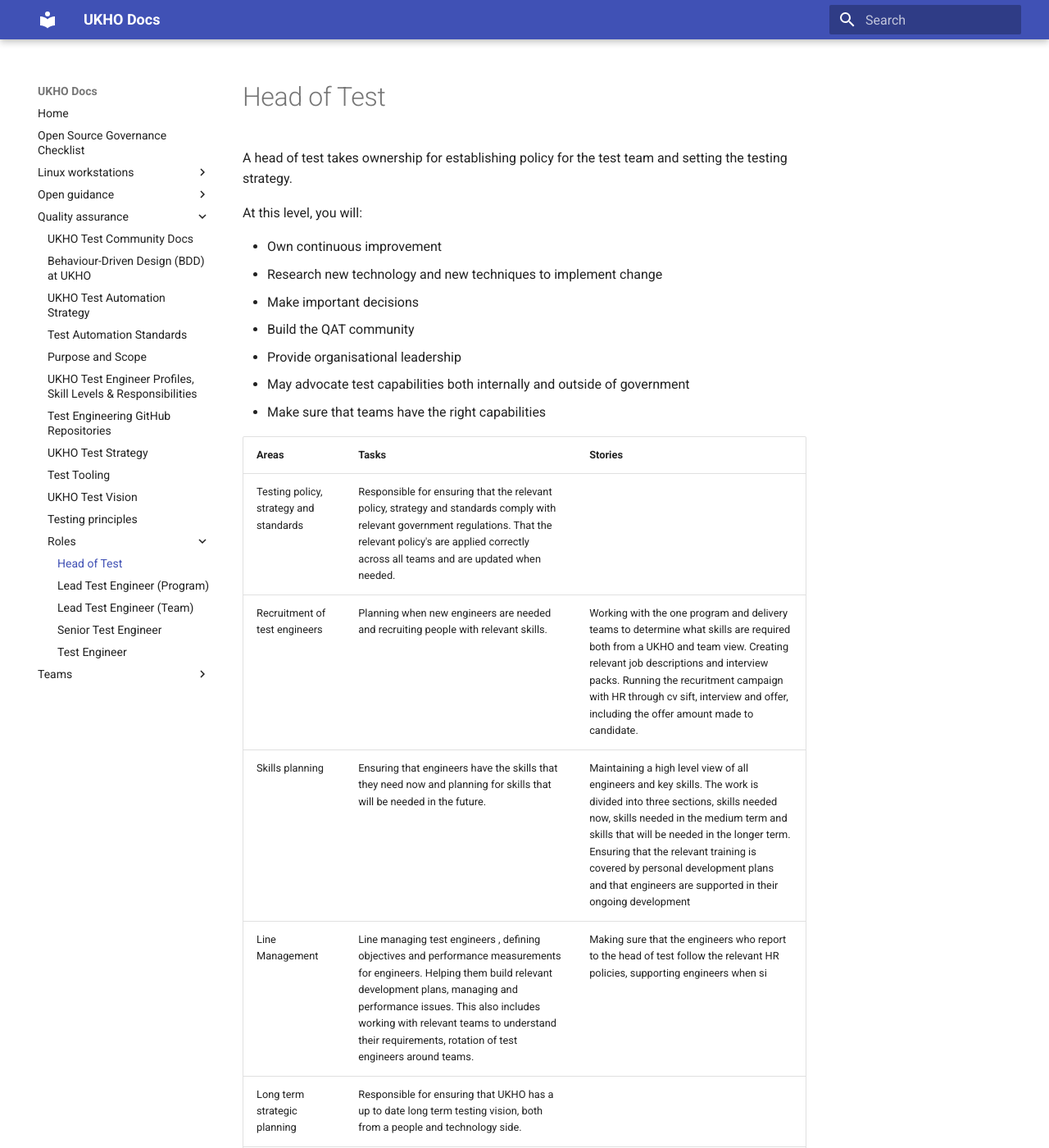
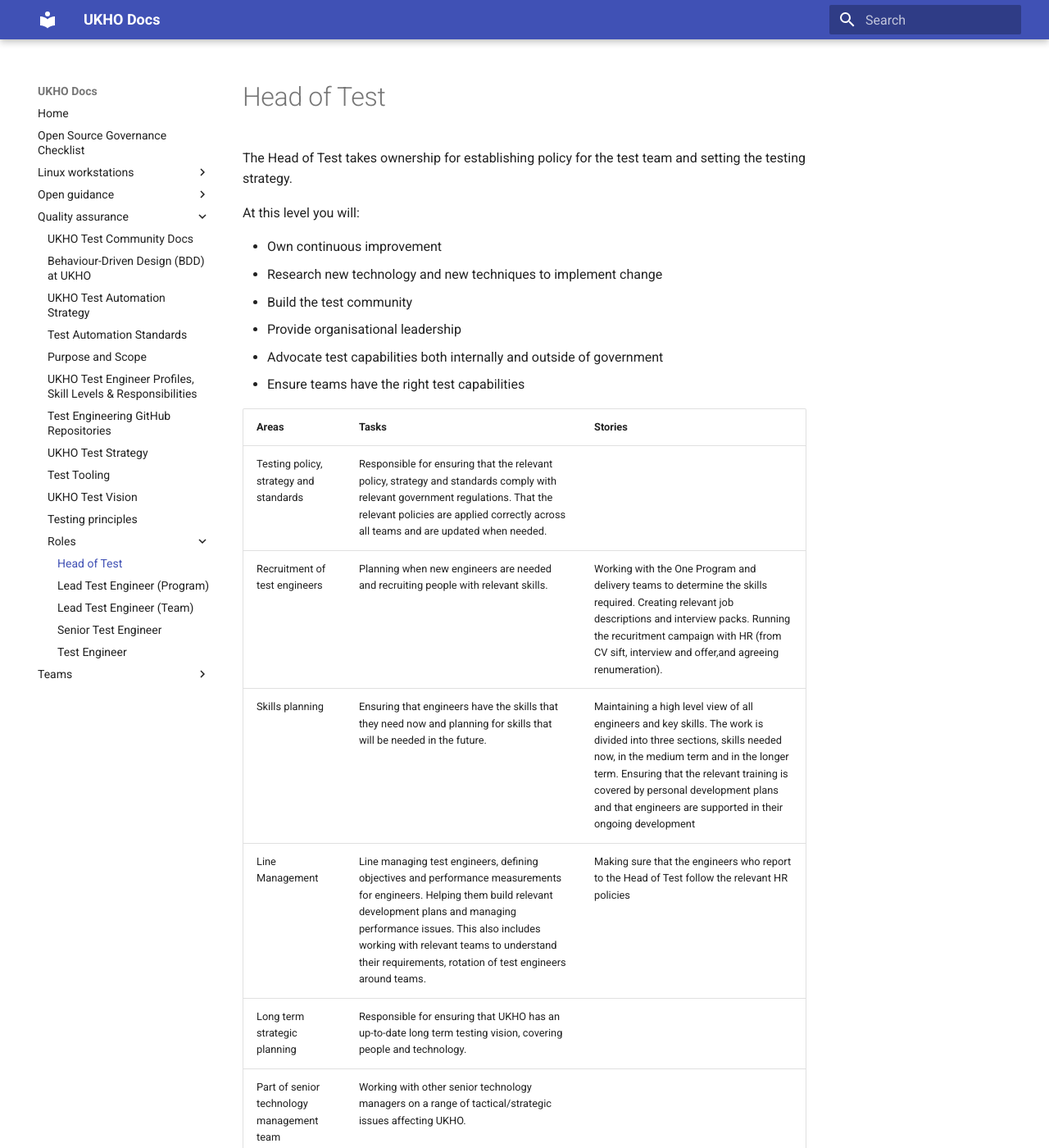
Before and after one commit to UKHO/docs, an MkDocs documentation site: the page built from docs/quality-assurance/roles/head-of-test.md, in a window 1280 px wide and 1400 px high. Shown: the whole window at 82% size. Built offline with MkDocs 1.6.1 and Material for MkDocs 9.7.7, drawn with Linux system fonts in a browser that asks for light colours; some of the changed text lies outside the part shown.

Commit message:
Improve readability of document

```diff
--- a/docs/quality-assurance/roles/head-of-test.md
+++ b/docs/quality-assurance/roles/head-of-test.md
@@ -1,23 +1,22 @@
 # Head of Test
 
-A head of test takes ownership for establishing policy for the test team and setting the testing strategy.
+The Head of Test takes ownership for establishing policy for the test team and setting the testing strategy.
 
-At this level, you will:
+At this level you will:
 
 * Own continuous improvement
 * Research new technology and new techniques to implement change
-* Make important decisions
-* Build the QAT community
+* Build the test community
 * Provide organisational leadership
-* May advocate test capabilities both internally and outside of government
-* Make sure that teams have the right capabilities
+* Advocate test capabilities both internally and outside of government
+* Ensure teams have the right test capabilities
 
 |  Areas | Tasks | Stories |
 | --- | --- | --- |
-| Testing policy, strategy and standards | Responsible for ensuring that the relevant policy, strategy and standards comply with relevant government regulations. That the relevant policy's are applied correctly across all teams and are updated when needed.|  |
-| Recruitment of test engineers | Planning when new engineers are needed and recruiting people with relevant skills. | Working with the one program and delivery teams to determine what skills are required both from a UKHO and team view. Creating relevant job descriptions and interview packs. Running the recuritment campaign with HR through cv sift, interview and offer, including the offer amount made to candidate. |
-| Skills planning | Ensuring that engineers have the skills that they need now and planning for skills that will be needed in the future. | Maintaining a high level view of all engineers and key skills. The work is divided into three sections, skills needed now, skills needed in the medium term and skills that will be needed in the longer term. Ensuring that the relevant training is covered by personal development plans and that engineers are supported in their ongoing development |
-| Line Management | Line managing test engineers , defining objectives and performance measurements for engineers. Helping them build relevant development plans, managing and performance issues. This also includes working with relevant teams to understand their requirements, rotation of test engineers around teams. | Making sure that the engineers who report to the head of test follow the relevant HR policies, supporting engineers when si |
-| Long term strategic planning | Responsible for ensuring that UKHO has a up to date long term testing vision, both from a people and technology side. |  |
+| Testing policy, strategy and standards | Responsible for ensuring that the relevant policy, strategy and standards comply with relevant government regulations. That the relevant policies are applied correctly across all teams and are updated when needed.|  |
+| Recruitment of test engineers | Planning when new engineers are needed and recruiting people with relevant skills. | Working with the One Program and delivery teams to determine the skills required. Creating relevant job descriptions and interview packs. Running the recuritment campaign with HR (from CV sift, interview and offer,and agreeing renumeration). |
+| Skills planning | Ensuring that engineers have the skills that they need now and planning for skills that will be needed in the future. | Maintaining a high level view of all engineers and key skills. The work is divided into three sections, skills needed now, in the medium term and in the longer term. Ensuring that the relevant training is covered by personal development plans and that engineers are supported in their ongoing development |
+| Line Management | Line managing test engineers, defining objectives and performance measurements for engineers. Helping them build relevant development plans and managing performance issues. This also includes working with relevant teams to understand their requirements, rotation of test engineers around teams. | Making sure that the engineers who report to the Head of Test follow the relevant HR policies |
+| Long term strategic planning | Responsible for ensuring that UKHO has an up-to-date long term testing vision, covering people and technology. |  |
 | Part of senior technology management team | Working with other senior technology managers on a range of tactical/strategic issues affecting UKHO. |  |
-| Product Owner | There are a number of lead test engineers that the head of test acts as the product owner for, both helping frame the requirements but also signing off the final solution. |  |
+| Product Owner | There are a number of lead test engineers that the Head of Test acts as the Product Owner for, covering requirements through to sign-ff. |  |
```
